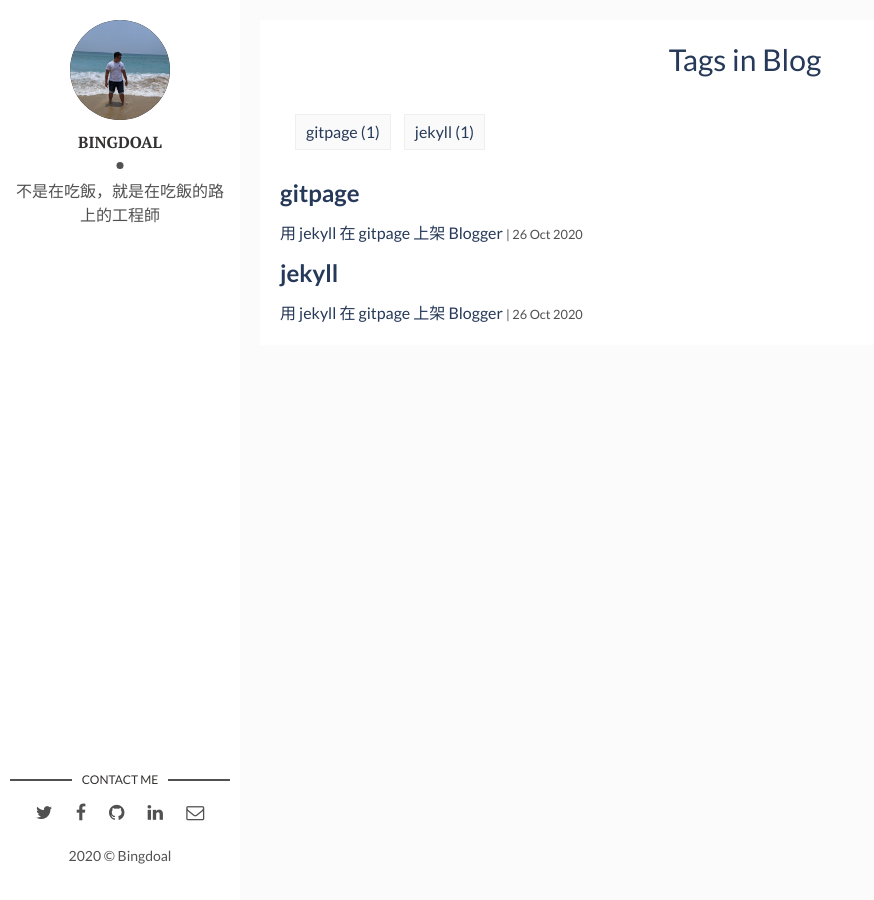
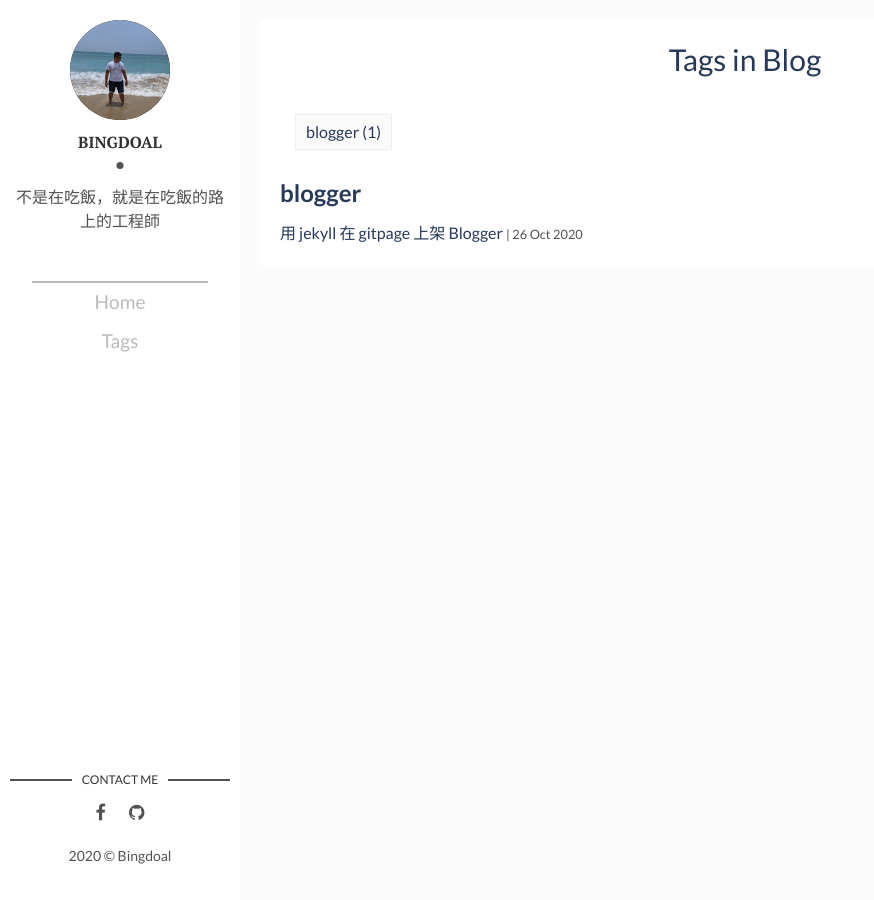
Before and after one commit to Bingdoal/bingdoal.github.io, a Jekyll site: the page built from tags.html, in a window 1280 px wide. Shown: the whole page, without its empty margins (0-874 px from the left). Built offline with Jekyll 4.4.1, drawn with Linux system fonts in a browser that asks for light colours.

Commit message:
Add blogger-nav block

```diff
--- a/_config.yml
+++ b/_config.yml
@@ -2,7 +2,7 @@ title: Bingdoal's blogger
 description: > # this means to ignore newlines until "baseurl:"
   不是在吃飯，就是在吃飯的路上的工程師
 permalink: ':title/'
-baseurl: "" # the subpath of your site, e.g. /blog
+baseurl: "/bingdoal" # the subpath of your site, e.g. /blog
 url: "" # the base hostname & protocol for your site, e.g. http://example.com
 site-twitter: #if your site has a twitter account, enter it here
 
--- a/_layouts/main.html
+++ b/_layouts/main.html
@@ -6,10 +6,16 @@ layout: default
   <header>
     <div class="about">
       <div class="cover-author-image">
-        <a href="{{site.baseurl}}/"><img src="{{site.baseurl}}/assets/img/{% if site.author-img %}{{site.author-img}}{% endif %}" alt="{{site.author}}"></a>
+        <a href="{{site.baseurl}}/"><img
+            src="{{site.baseurl}}/assets/img/{% if site.author-img %}{{site.author-img}}{% endif %}"
+            alt="{{site.author}}"></a>
       </div>
       <div class="author-name">{{site.author}}</div>
       <p>{{site.about-author}}</p>
+      <div class="blogger-nav">
+        <div><a href="{{site.baseurl}}/">Home</a></div>
+        <div><a href="{{site.baseurl}}/tags">Tags</a></div>
+      </div>
     </div>
   </header> <!-- End Header -->
   <footer>
@@ -17,29 +23,23 @@ layout: default
       <h3 class="contact-title">Contact me</h3>
       <ul>
         {% if site.social-twitter %}
-          <li><a href="https://twitter.com/{{ site.social-twitter }}" target="_blank"><i class="fa fa-twitter" aria-hidden="true"></i></a></li>
-        {% else %}
-          <li><a href="https://twitter.com/artemsheludko_" target="_blank"><i class="fa fa-twitter" aria-hidden="true"></i></a></li>
+        <li><a href="https://twitter.com/{{ site.social-twitter }}" target="_blank"><i class="fa fa-twitter"
+              aria-hidden="true"></i></a></li>
         {% endif %}
         {% if site.social-facebook %}
-          <li><a href="https://facebook.com/{{ site.social-facebook }}" target="_blank"><i class="fa fa-facebook" aria-hidden="true"></i></a></li>
-        {% else %}
-          <li><a href="https://facebook.com/" target="_blank"><i class="fa fa-facebook" aria-hidden="true"></i></a></li>
+        <li><a href="https://facebook.com/{{ site.social-facebook }}" target="_blank"><i class="fa fa-facebook"
+              aria-hidden="true"></i></a></li>
         {% endif %}
         {% if site.social-github %}
-          <li class="github"><a href="http://github.com/{{site.social-github}}" target="_blank"><i class="fa fa-github"></i></a></li>
-        {% else %}
-          <li class="github"><a href="http://github.com/" target="_blank"><i class="fa fa-github" aria-hidden="true"></i></a></li>
+        <li class="github"><a href="http://github.com/{{site.social-github}}" target="_blank"><i
+              class="fa fa-github"></i></a></li>
         {% endif %}
         {% if site.social-linkedin %}
-          <li class="linkedin"><a href="https://in.linkedin.com/in/{{site.social-linkedin}}" target="_blank"><i class="fa fa-linkedin"></i></a></li>
-        {% else %}
-          <li class="linkedin"><a href="https://in.linkedin.com/" target="_blank"><i class="fa fa-linkedin" aria-hidden="true"></i></a></li>
+        <li class="linkedin"><a href="https://in.linkedin.com/in/{{site.social-linkedin}}" target="_blank"><i
+              class="fa fa-linkedin"></i></a></li>
         {% endif %}
         {% if site.social-email %}
-          <li class="email"><a href="mailto:{{site.social-email}}"><i class="fa fa-envelope-o"></i></a></li>
-        {% else %}
-          <li class="email"><a href="mailto:example.david@blog.com"><i class="fa fa-envelope-o" aria-hidden="true"></i></a></li>
+        <li class="email"><a href="mailto:{{site.social-email}}"><i class="fa fa-envelope-o"></i></a></li>
         {% endif %}
       </ul>
     </section> <!-- End Section Contact -->
--- a/assets/css/main.css
+++ b/assets/css/main.css
@@ -997,7 +997,33 @@ table tfoot td {
 
 .about p {
   font-size: 16px;
-  margin: 0 0 10px;
+}
+
+.about .blogger-nav {
+  display: flex;
+  align-items: center;
+  justify-content: center;
+  margin: 3em 0 0 0;
+  flex-direction: column;
+}
+.about .blogger-nav:before{
+  content: "";
+  width: 80%;
+  height: 0;
+  display: block;
+  border-top: solid #bbb 2px;
+}
+
+.about .blogger-nav a{
+  display: block;
+  margin: 5px;
+  color: #bbb;
+  font-size: larger;
+  text-decoration: none;
+}
+.about .blogger-nav a:hover{
+  border-bottom: solid 2px black;
+  color: black;
 }
 
 .content-box {
```
Also changed, not shown: _posts/blogger/2020-10-26-use-jekyll-on-gitpage.md (+3 -7 lines).
